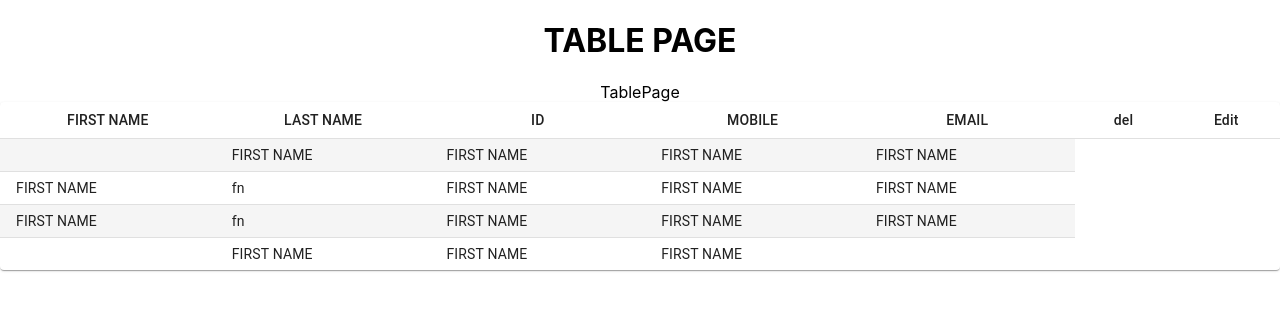
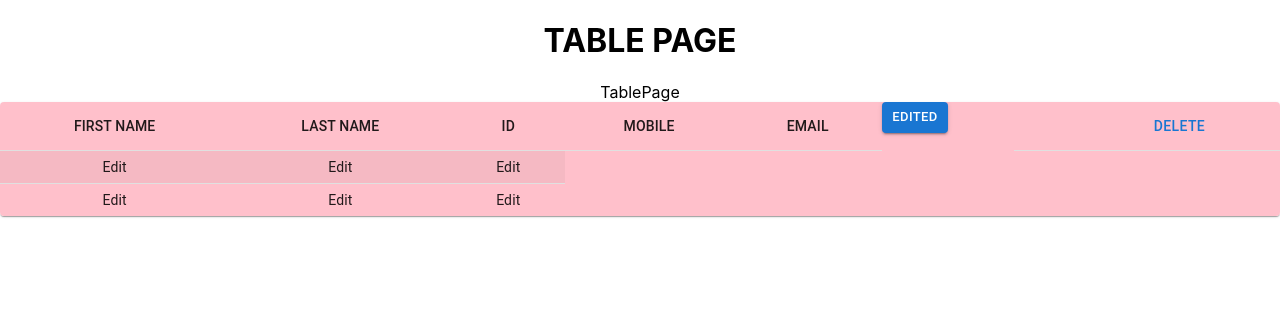
Before and after one commit to AaishaJameela/crud-Application-using-React, a React (Create React App) app: page / in a window 1280 px wide. Shown: the top 310 px of the page. Built offline with nearby package versions, Linux system fonts and the light colour scheme.

Commit message:
modified:   src/components/TablePage.js

```diff
--- a/src/components/TablePage.js
+++ b/src/components/TablePage.js
@@ -6,6 +6,7 @@ import {
   TableCell,
   TableRow,
   Paper,
+  Button,
 } from "@mui/material";
 import { styled } from "@mui/material/styles";
 import React from "react";
@@ -24,43 +25,35 @@ export const TablePage = () => {
     <div>
       TablePage
       <TableContainer component={Paper} align="center">
-        <Table size="small" sx={{ minWidth: 650 }}>
-          <TableHead>
+        <Table size="small" sx={{ minWidth: 650, backgroundColor: "pink" }}>
+          <TableHead backgroundColor="pink">
             <TableCell align="center"> FIRST NAME</TableCell>
             <TableCell align="center"> LAST NAME</TableCell>
             <TableCell align="center"> ID </TableCell>
             <TableCell align="center"> MOBILE</TableCell>
             <TableCell align="center"> EMAIL</TableCell>
-            <TableCell align="center"> del</TableCell>
-            <TableCell align="center"> Edit</TableCell>
+            <Button
+              variant="contained"
+              size="small"
+              onClick={() => alert("EDITED")}
+            >
+              Edited
+            </Button>
+            <TableCell align="center"> </TableCell>
+            <TableCell align="center">
+              <Button onClick={() => alert("deleted")}>Delete</Button>
+            </TableCell>
           </TableHead>
           <TableBody align="left">
             <StyledTableRow>
-              <TableCell> </TableCell>
-              <TableCell> FIRST NAME</TableCell>
-              <TableCell> FIRST NAME</TableCell>
-              <TableCell> FIRST NAME</TableCell>
-              <TableCell> FIRST NAME</TableCell>
+              <TableCell align="center"> Edit</TableCell>
+              <TableCell align="center"> Edit</TableCell>
+              <TableCell align="center"> Edit</TableCell>
             </StyledTableRow>
             <StyledTableRow>
-              <TableCell> FIRST NAME</TableCell>
-              <TableCell>fn </TableCell>
-              <TableCell> FIRST NAME</TableCell>
-              <TableCell> FIRST NAME</TableCell>
-              <TableCell> FIRST NAME</TableCell>
-            </StyledTableRow>
-            <StyledTableRow>
-              <TableCell> FIRST NAME</TableCell>
-              <TableCell> fn</TableCell>
-              <TableCell> FIRST NAME</TableCell>
-              <TableCell> FIRST NAME</TableCell>
-              <TableCell> FIRST NAME</TableCell>
-            </StyledTableRow>
-            <StyledTableRow>
-              <TableCell> </TableCell>
-              <TableCell> FIRST NAME</TableCell>
-              <TableCell> FIRST NAME</TableCell>
-              <TableCell> FIRST NAME</TableCell>
+              <TableCell align="center"> Edit</TableCell>
+              <TableCell align="center"> Edit</TableCell>
+              <TableCell align="center"> Edit</TableCell>
             </StyledTableRow>
           </TableBody>
         </Table>
```
